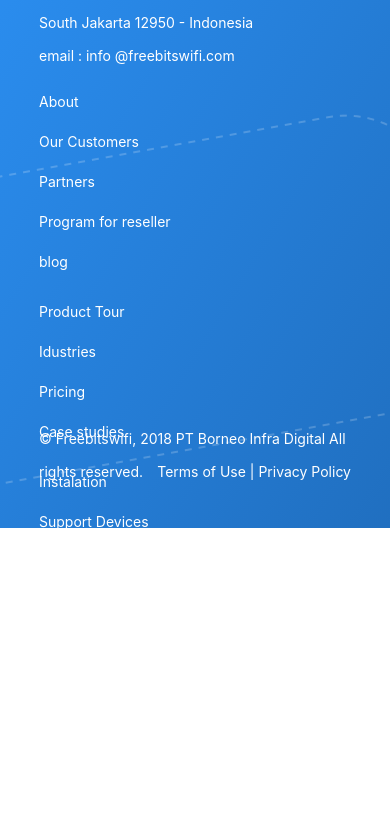
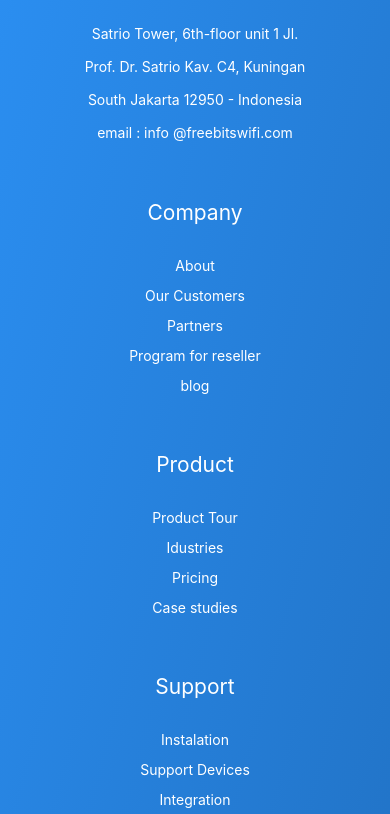
Before and after one commit to aunurDev/Freebit, a website: page index.html in a window 390 px wide. Shown: the part 3531-4345 px from the top of the page. Before the commit the page ends 4059 px from the top, so only its background shows below. Drawn offline with Linux system fonts and the light colour scheme.

Commit message:
fix footer phone

```diff
--- a/index.html
+++ b/index.html
@@ -179,35 +179,20 @@
 
     <!-- FOOTER -->
     <footer class="footer">
-        <img class="footer__motif" src="images/Rectanglesmall.png" alt="motif2">
-        <img class="footer__motif" src="images/Rectanglebig.png" alt="motif1">
+        <img class="footer__motif motif1" src="images/Rectanglesmall.png" alt="motif2">
+        <img class="footer__motif motif2" src="images/Rectanglebig.png" alt="motif1">
         <div class="footer__content">
             <div class="row">
-                <div class="col-md-3 col-sm-12">
+                <div class="col-md-3 col-sm-12 box-item">
                     <img class="footer__logo" src="images/Logo.png" alt="">
-                </div>
-                <div class="col-md-2 col-sm-12">
-                    <div class="footer__headlink">Company</div>
-                </div>
-                <div class="col-md-2 col-sm-12">
-                    <div class="footer__headlink">Product</div>
-                </div>
-                <div class="col-md-2 col-sm-12">
-                    <div class="footer__headlink">Support</div>
-                </div>
-                <div class="col-md-3 col-sm-12">
-                    <div class="footer__headlink">Subscribe</div>
-                </div>
-            </div>
-            <div class="row">
-                <div class="col-md-3 col-sm-12">
                     <p class="footer__place">Satrio Tower, 6th-floor unit 1
                         Jl. Prof. Dr. Satrio Kav. C4, Kuningan
                         South Jakarta 12950 - Indonesia
                         email : info @freebitswifi.com
                     </p>
                 </div>
-                <div class="col-md-2 col-sm-12">
+                <div class="col-md-2 col-sm-12 box-item">
+                    <div class="footer__headlink mb4">Company</div>
                     <ul class="footer_link">
                         <li class="footer__link--item"><a href="">About</a></li>
                         <li class="footer__link--item"><a href="">Our Customers</a></li>
@@ -216,7 +201,8 @@
                         <li class="footer__link--item"><a href="">blog</a></li>
                     </ul>
                 </div>
-                <div class="col-md-2 col-sm-12">
+                <div class="col-md-2 col-sm-12 box-item">
+                    <div class="footer__headlink mb4">Product</div>
                     <ul class="footer_link">
                         <li class="footer__link--item"><a href="">Product Tour</a></li>
                         <li class="footer__link--item"><a href="">Idustries</a></li>
@@ -224,7 +210,8 @@
                         <li class="footer__link--item"><a href="">Case studies</a></li>
                     </ul>
                 </div>
-                <div class="col-md-2 col-sm-12">
+                <div class="col-md-2 col-sm-12 box-item">
+                    <div class="footer__headlink mb4">Support</div>
                     <ul class="footer_link">
                         <li class="footer__link--item"><a href="">Instalation</a></li>
                         <li class="footer__link--item"><a href="">Support Devices</a></li>
@@ -233,14 +220,15 @@
                         <li class="footer__link--item"><a href="">FAQ</a></li>
                     </ul>
                 </div>
-                <div class="col-md-3 col-sm-12">
+                <div class="col-md-3 col-sm-12 box-item">
+                    <div class="footer__headlink mb5">Subscribe News Letter</div>
                     <form action="" class="form formfooter">
                         <div class="formfooter__group">
                                 <input type="email" class="formfooter__input" placeholder="Type your email here …" id="email">
                                 <a href="" class="btn btn-sendmail"><i class="icon-sendmail far fa-paper-plane fa-2x"></i></a>
                         </div>
                     </form>
-                    <div class="footer__headlink">Our Social Media</div>
+                    <div class="footer__headlink mb-half-1">Our Social Media</div>
                     <div class="icon">
                         <ul class="icon__footer--social">
                             <li class="icon__social--item">
--- a/sass/base/_base.scss
+++ b/sass/base/_base.scss
@@ -13,6 +13,31 @@
 
 html{
     font-size: 10px;  /* 1rem = 10px */
+
+    .mb-half-1{
+        margin-bottom: .5rem;
+    }
+    .mb1{
+        margin-bottom: 1rem;
+    }
+    .mb-2{
+        margin-bottom: 2rem;
+    }
+    .mb-3{
+        margin-bottom: 3rem;
+    }
+    .mb4{
+        margin-bottom: 4rem;
+        @include responsive(phone){
+            margin-bottom: 2rem;
+        }
+    }
+    .mb5{
+        margin-bottom: 5rem;
+        @include responsive(phone){
+            margin-bottom: 2.5rem;
+        }
+    }
 }
 
 body{
--- a/sass/components/_button.scss
+++ b/sass/components/_button.scss
@@ -30,9 +30,12 @@
     }
 
     &-sendmail{
+        @include responsive(phone){
+            padding-right:5px;
+        }
         .icon-sendmail{
-        color: white;
-        transition: all .3s;
+            color: white;
+            transition: all .3s;
             &:hover{
                 color: $color-placeholder;
             }
--- a/sass/components/_form.scss
+++ b/sass/components/_form.scss
@@ -4,6 +4,11 @@
         background: $color-orange;
         border-radius: 2.5px;
         margin-bottom: 3rem;
+        @include responsive(phone){
+            width: 28rem;
+            margin-left: 50%;
+            transform: translateX(-50%);
+        }
     }
     &__input{
         font-size: 1.2rem;
@@ -15,7 +20,10 @@
         width: 80%;
         border: none;
         border-radius: 2.5px 0 0 2.5px;
-        transition: all .3s;;
+        transition: all .3s;
+        @include responsive(phone){
+            width: 85%;
+        }
     }
 }
 
--- a/sass/components/_navigation.scss
+++ b/sass/components/_navigation.scss
@@ -48,7 +48,7 @@
         }
         &:hover{
             border-radius: 2.5px;
-            border: 1px solid white;
+            border: 1px solid rgba(white, .5);
             background: rgba(#FFFFFF, .1);
         }
     }
--- a/sass/layout/_footer.scss
+++ b/sass/layout/_footer.scss
@@ -3,9 +3,18 @@
     background: $blue-gradient-solid;
     position: relative;
     overflow: hidden;
+    @include responsive(phone){
+        height: 145rem;
+        text-align: center;
+    }
+    .box-item{
+        &:not(:last-child){
+            margin-bottom: 3.5rem;
+        }
+    }
     &__content{
         position: absolute;
-        top: 40%;
+        top: 35%;
         left: 50%;
         transform: translate(-50%, -40%);
         width: 80%;
@@ -15,10 +24,26 @@
         left: -4rem;
         bottom: 0;
     }
+    .motif1{
+        @include responsive(phone){
+            height: 15rem;
+            margin-left: -30rem;
+        }
+    }
+    .motif2{
+        @include responsive(phone){
+            height: 50rem;
+            margin-left: -40rem;
+        }
+    }
     &__logo{
         width: 10.07rem;
         margin-top: -1rem;
         margin-bottom: 5rem;
+        @include responsive(phone){
+            margin-top: 5rem;
+            margin-bottom: 3rem;
+        }
     }
     &__place{
         width: 23.08rem;
@@ -27,13 +52,20 @@
         letter-spacing: 0;
         color: white;
         padding-top: .5rem;
+        @include responsive(phone){
+            margin-left: 50%;
+            transform: translateX(-50%);
+        }
     }
     &__headlink{
         font-family: "MontSemiBold" Arial, sans-serif;
         color: white;
         font-size: 2.1rem;
-        margin-bottom: 1rem;
         line-height: 3.7rem;
+        &--mb4{
+            margin-bottom: 4rem;
+
+        }
     }
     &__link{
         &--item{
@@ -44,6 +76,9 @@
                 font-size: 1.4rem;
                 line-height: 4rem;
                 transition: all .2s;
+                @include responsive(phone){
+                    line-height: 3rem;
+                }
                 &:hover{
                     color: rgb(230, 228, 228);
                 }
@@ -70,6 +105,7 @@
             text-decoration: none;
             color: white;
             transition: all .2s;
+            margin-bottom: 5rem !important;
             &:hover{
                 color: rgb(230, 228, 228);
             }
--- a/sass/layout/_header.scss
+++ b/sass/layout/_header.scss
@@ -13,9 +13,12 @@
         top: 0;
         position: fixed;
         z-index: -20;
-        height: 42.9rem;
+        height: 67.7rem;
         background-size: cover;
         background-repeat: no-repeat;
+        @include responsive(phone){
+            height: 42.9rem;
+        }
     }
     &__text-box{
         height: 40%;
```
Also changed, not shown: css/style.css.
